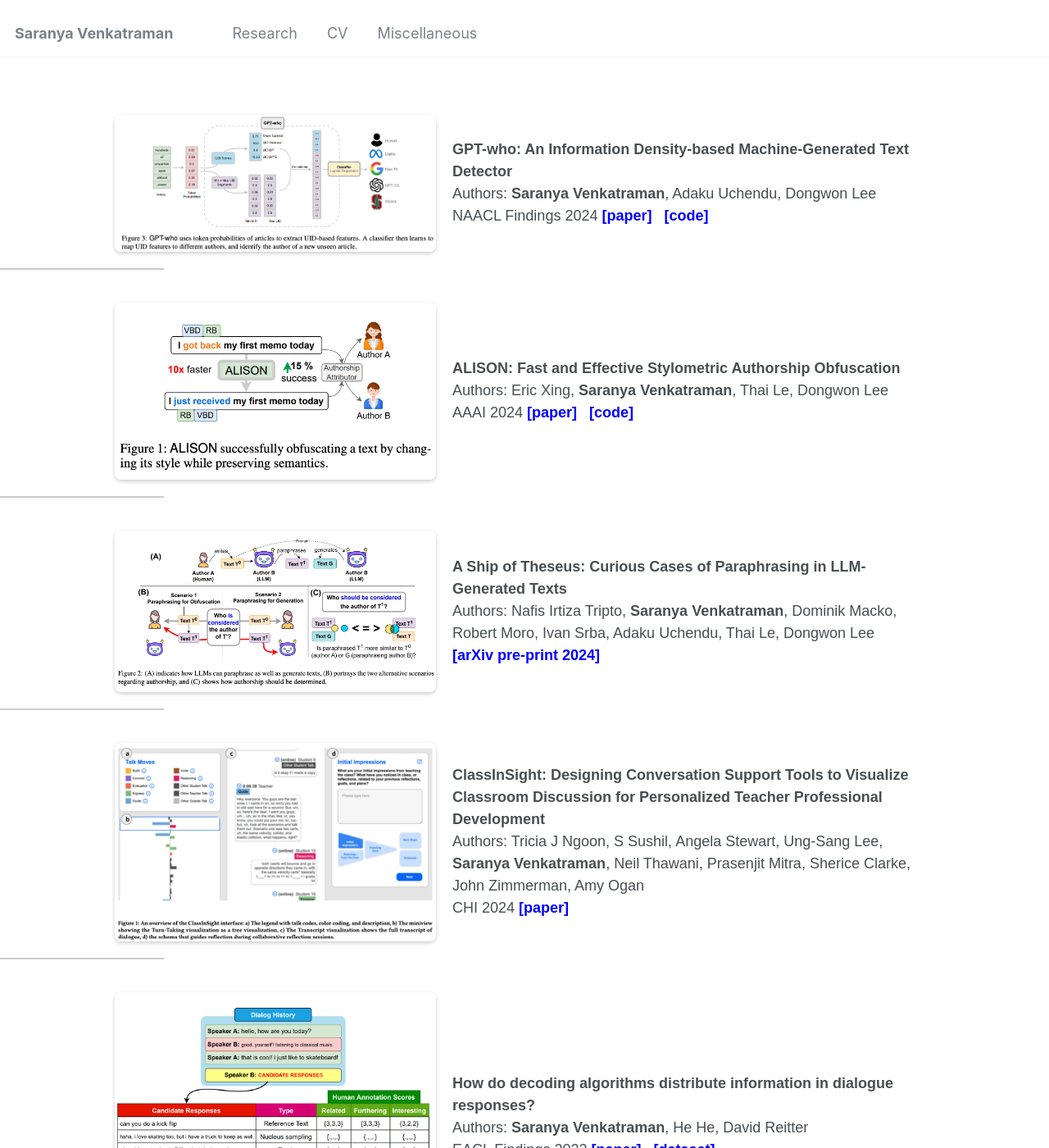
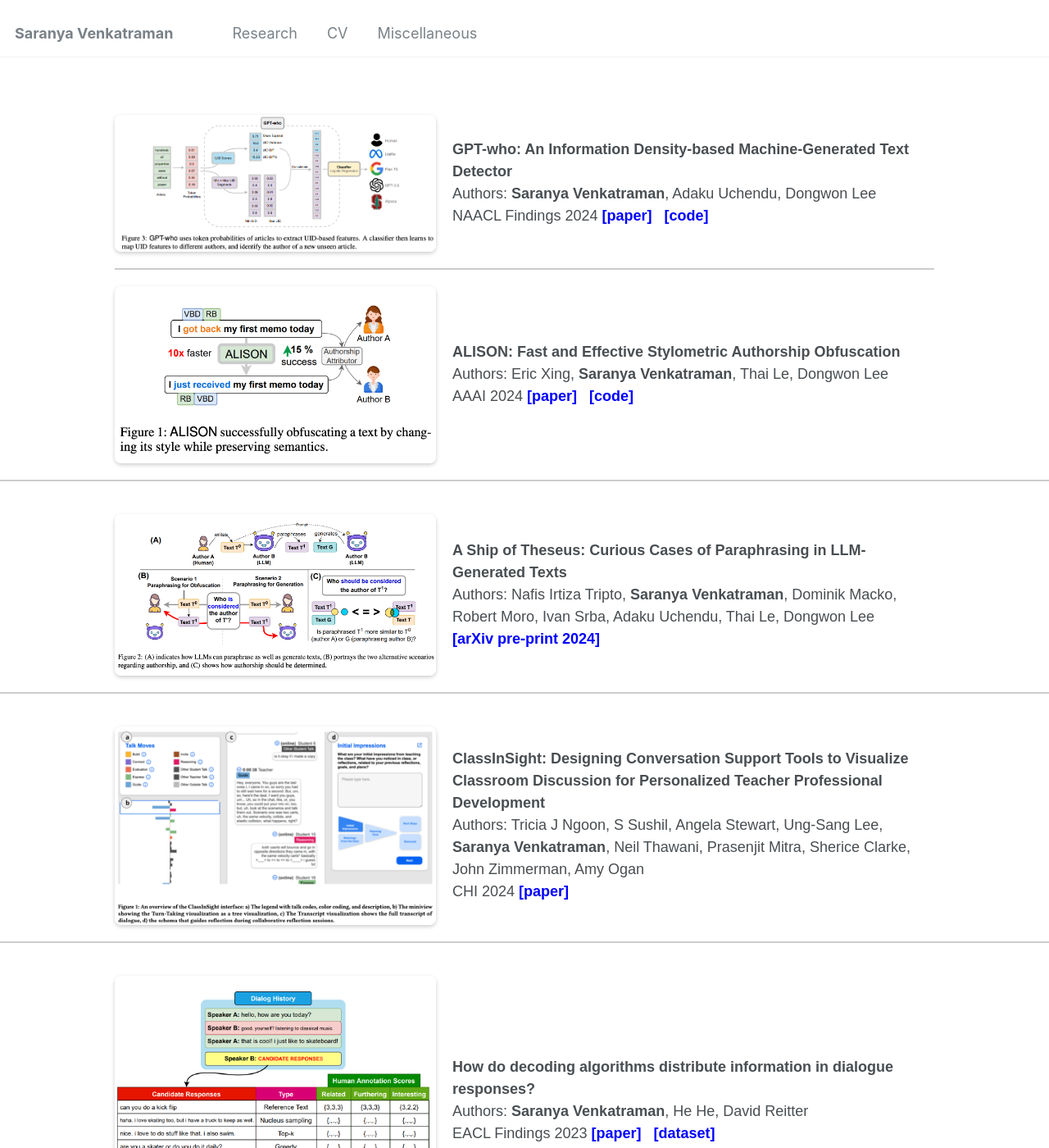
Before and after one commit to saranya-venkatraman/saranya-venkatraman.github.io, a Jekyll site: the page built from _pages/research.html, in a window 1280 px wide and 1400 px high. Shown: the whole window at 82% size. Built offline with Jekyll 4.4.1, drawn with Linux system fonts in a browser that asks for light colours.

Commit message:
Update research.html

```diff
--- a/_pages/research.html
+++ b/_pages/research.html
@@ -29,11 +29,6 @@ comments: true
     align-items: center; /* Center align items vertically */
     margin-top: 20px; /* Add space between each item */
   }
-
-hr {
-	width: 200px;
-			/*height: 5px;*/
-	}
 
   .image {
     flex: 2; /* Make the image container flexible */
@@ -95,7 +90,7 @@ hr {
   </div>
 </div>
 
-<hr> <!-- Horizontal line between segments -->
+<hr style="width:1000px; margin: auto;" /> <!-- Horizontal line between segments -->
 
 <div class="container">
   <div class="content">
```
